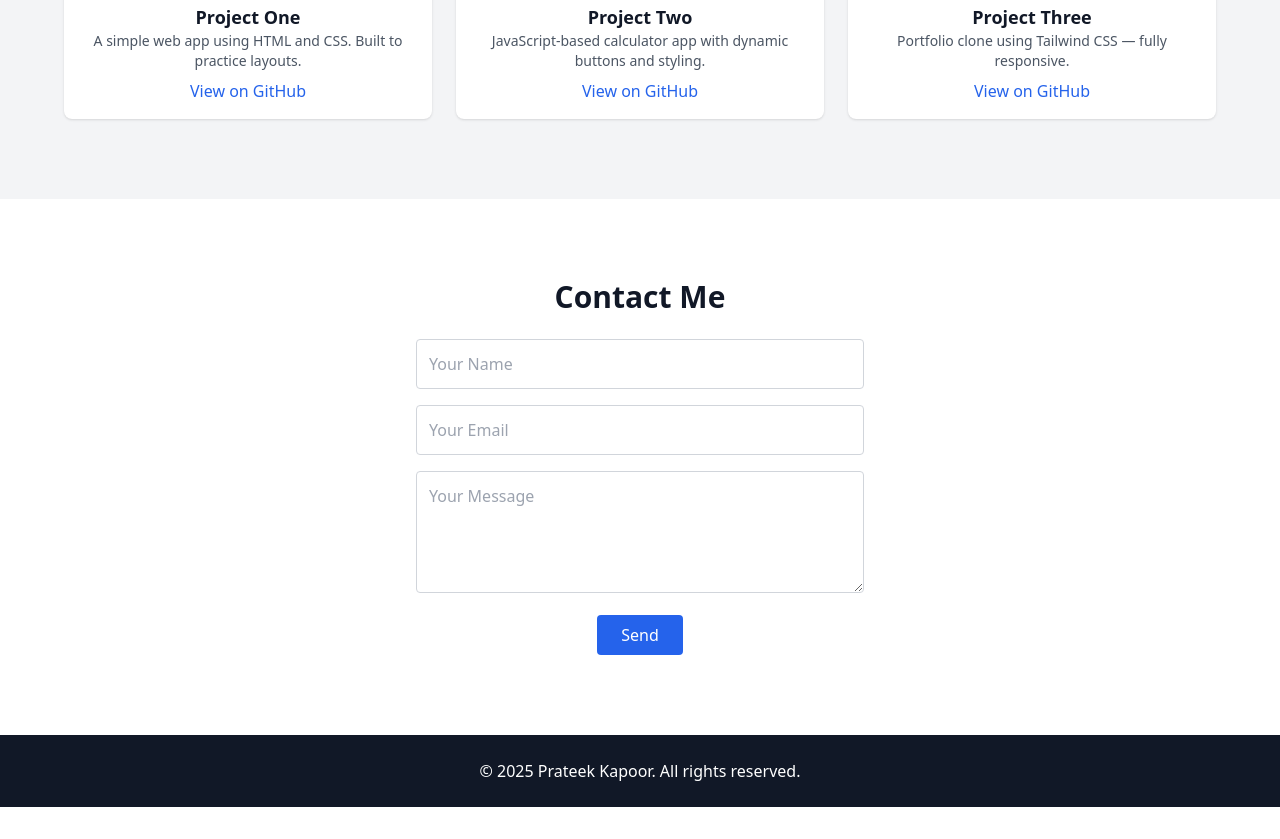
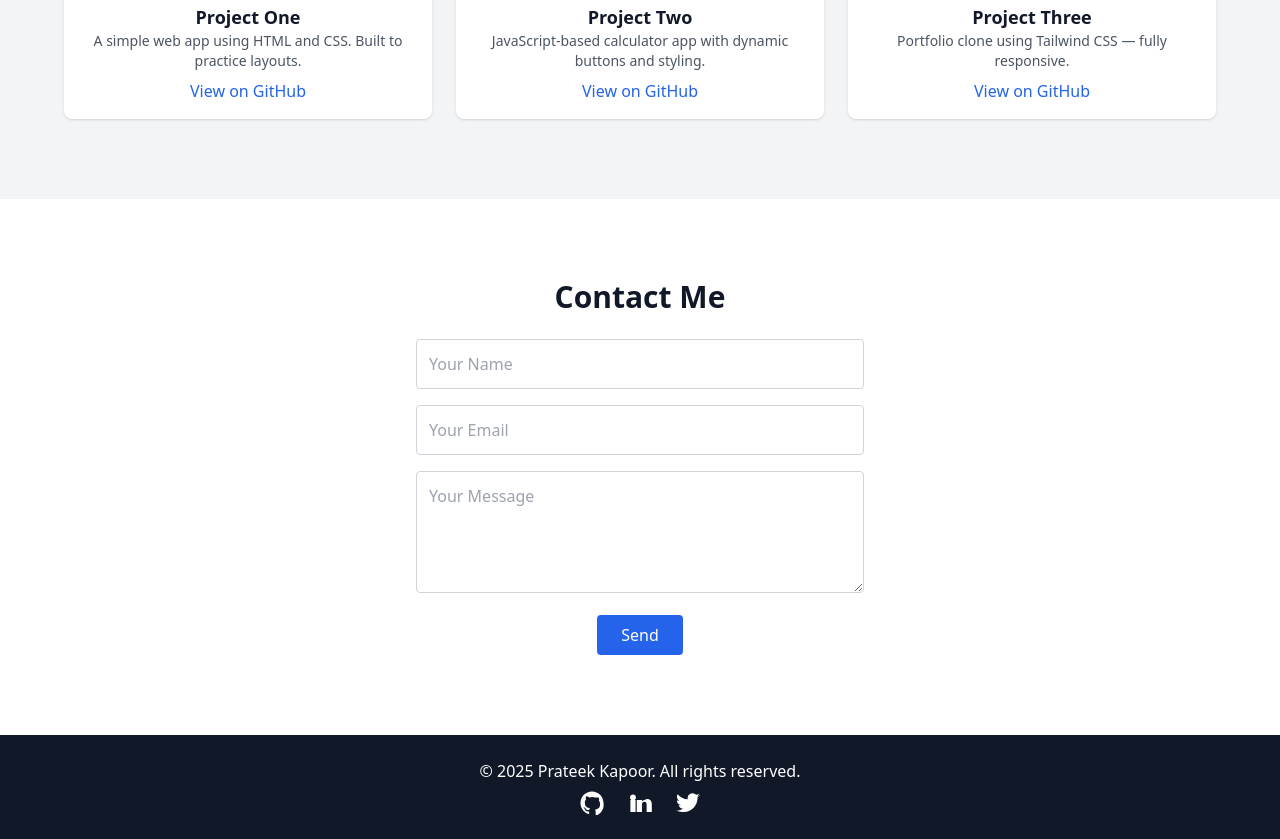
Before and after one commit to Prateek-k-11/portfolio-project, a plain HTML site: page index.html in a window 1280 px wide. Shown: the part 1829-2668 px from the top of the page. Before the commit the page ends 2636 px from the top, so only its background shows below. Drawn offline with nearby package versions, Linux system fonts and the light colour scheme.

Commit message:
Update index.html

```diff
--- a/index.html
+++ b/index.html
@@ -23,9 +23,11 @@
 
   <!-- Home Section -->
   <section id="home" class="min-h-screen flex flex-col items-center justify-center px-4 text-center bg-gray-100 pt-20">
+    <!-- Intro with name, title and quote -->
     <h1 class="text-4xl font-bold mb-4">Hi, I'm Prateek Kapoor</h1>
     <p class="text-xl text-gray-700 mb-2">Aspiring Web Developer</p>
     <p class="italic text-gray-500">"Turning coffee into code."</p>
+    <!-- Resume button (inactive link for now) -->
     <a href="#" class="mt-6 inline-block px-6 py-2 bg-blue-600 text-white rounded-lg hover:bg-blue-700">
       Download Resume
     </a>
@@ -33,7 +35,9 @@
 
   <!-- About Me Section -->
   <section id="about" class="py-20 bg-white text-center px-6">
+    <!-- Header -->
     <h2 class="text-3xl font-bold mb-6">About Me</h2>
+    <!-- Description paragraphs -->
     <p class="text-lg text-gray-700 mb-4">
       I'm a passionate student learning web development. I enjoy creating websites that are both visually appealing and functionally sound.
     </p>
@@ -41,6 +45,7 @@
       My goal is to become a full-stack developer and work on meaningful projects that solve real-world problems.
     </p>
 
+    <!-- Skills List -->
     <h3 class="text-2xl font-semibold mt-10 mb-4">Skills</h3>
     <ul class="text-left max-w-md mx-auto list-disc list-inside text-gray-600">
       <li>HTML</li>
@@ -49,6 +54,7 @@
       <li>Tailwind CSS</li>
     </ul>
 
+    <!-- Education Info -->
     <h3 class="text-2xl font-semibold mt-10 mb-4">Education</h3>
     <div class="bg-gray-100 p-4 rounded-lg inline-block text-left text-gray-700">
       <p><strong>University Name</strong> — B.Tech in Computer Science</p>
@@ -61,7 +67,7 @@
     <h2 class="text-3xl font-bold mb-10">My Projects</h2>
     <div class="grid grid-cols-1 md:grid-cols-3 gap-6 max-w-6xl mx-auto">
 
-      <!-- Project 1 -->
+      <!-- Project Card 1 -->
       <div class="bg-white rounded-lg shadow p-4 hover:scale-105 hover:shadow-lg transition">
         <img src="https://placehold.co/300x200" alt="Project 1" class="mb-4 rounded">
         <h3 class="text-lg font-semibold">Project One</h3>
@@ -69,7 +75,7 @@
         <a href="#" class="text-blue-600 mt-2 inline-block">View on GitHub</a>
       </div>
 
-      <!-- Project 2 -->
+      <!-- Project Card 2 -->
       <div class="bg-white rounded-lg shadow p-4 hover:scale-105 hover:shadow-lg transition">
         <img src="https://placehold.co/300x200" alt="Project 2" class="mb-4 rounded">
         <h3 class="text-lg font-semibold">Project Two</h3>
@@ -77,7 +83,7 @@
         <a href="#" class="text-blue-600 mt-2 inline-block">View on GitHub</a>
       </div>
 
-      <!-- Project 3 -->
+      <!-- Project Card 3 -->
       <div class="bg-white rounded-lg shadow p-4 hover:scale-105 hover:shadow-lg transition">
         <img src="https://placehold.co/300x200" alt="Project 3" class="mb-4 rounded">
         <h3 class="text-lg font-semibold">Project Three</h3>
@@ -90,6 +96,7 @@
   <!-- Contact Section -->
   <section id="contact" class="py-20 bg-white text-center px-6">
     <h2 class="text-3xl font-bold mb-6">Contact Me</h2>
+    <!-- Simple contact form -->
     <form class="max-w-md mx-auto">
       <input type="text" placeholder="Your Name" class="w-full p-3 mb-4 border border-gray-300 rounded" />
       <input type="email" placeholder="Your Email" class="w-full p-3 mb-4 border border-gray-300 rounded" />
@@ -98,9 +105,29 @@
     </form>
   </section>
 
-  <!-- Footer -->
+  <!-- Footer with Social Icons -->
   <footer class="bg-gray-900 text-white text-center py-6">
-    &copy; 2025 Prateek Kapoor. All rights reserved.
+    <p class="mb-2">&copy; 2025 Prateek Kapoor. All rights reserved.</p>
+    <div class="flex justify-center space-x-6">
+      <!-- GitHub Icon -->
+      <a href="https://github.com" target="_blank" aria-label="GitHub">
+        <svg xmlns="http://www.w3.org/2000/svg" class="h-6 w-6 hover:text-blue-400" fill="currentColor" viewBox="0 0 24 24">
+          <path d="M12 .5C5.65.5.5 5.65.5 12c0 5.09 3.29 9.4 7.86 10.94.58.1.79-.25.79-.56v-1.97c-3.2.7-3.87-1.45-3.87-1.45-.53-1.35-1.3-1.71-1.3-1.71-1.07-.73.08-.72.08-.72 1.18.08 1.8 1.2 1.8 1.2 1.05 1.8 2.76 1.28 3.43.98.1-.76.41-1.28.75-1.58-2.55-.29-5.23-1.27-5.23-5.64 0-1.25.45-2.27 1.2-3.07-.12-.3-.52-1.51.11-3.15 0 0 .98-.31 3.2 1.18a11.2 11.2 0 0 1 5.83 0C17.8 6.35 18.78 6.66 18.78 6.66c.63 1.64.23 2.85.11 3.15.75.8 1.2 1.82 1.2 3.07 0 4.38-2.69 5.34-5.25 5.62.42.37.8 1.1.8 2.22v3.29c0 .31.21.66.8.56A11.51 11.51 0 0 0 23.5 12C23.5 5.65 18.35.5 12 .5z"/>
+        </svg>
+      </a>
+      <!-- LinkedIn Icon -->
+      <a href="https://linkedin.com" target="_blank" aria-label="LinkedIn">
+        <svg xmlns="http://www.w3.org/2000/svg" class="h-6 w-6 hover:text-blue-400" fill="currentColor" viewBox="0 0 24 24">
+          <path d="M4.98 3.5C3.34 3.5 2 4.84 2 6.48c0 1.63 1.34 2.97 2.98 2.97 1.64 0 2.97-1.34 2.97-2.97C7.95 4.84 6.62 3.5 4.98 3.5zM2.4 21h5.16V9H2.4v12zM16.64 9c-1.39 0-2.3.76-2.68 1.48h-.04V9h-5.17v12h5.2v-6.7c0-1.77.33-3.48 2.52-3.48 2.15 0 2.17 2.02 2.17 3.6V21h5.17v-6.92c0-3.62-.79-6.08-5.17-6.08z"/>
+        </svg>
+      </a>
+      <!-- Twitter Icon -->
+      <a href="https://twitter.com" target="_blank" aria-label="Twitter">
+        <svg xmlns="http://www.w3.org/2000/svg" class="h-6 w-6 hover:text-blue-400" fill="currentColor" viewBox="0 0 24 24">
+          <path d="M23.95 4.57a10 10 0 0 1-2.82.78 4.93 4.93 0 0 0 2.17-2.71c-.95.56-2.01.97-3.13 1.2a4.92 4.92 0 0 0-8.4 4.49c-4.09-.2-7.71-2.17-10.14-5.14a4.93 4.93 0 0 0-.66 2.48c0 1.71.87 3.22 2.18 4.1a4.93 4.93 0 0 1-2.23-.61v.06a4.92 4.92 0 0 0 3.95 4.83 4.9 4.9 0 0 1-1.29.17c-.31 0-.62-.03-.92-.08a4.93 4.93 0 0 0 4.6 3.42 9.86 9.86 0 0 1-6.1 2.1c-.4 0-.79-.02-1.17-.07A13.9 13.9 0 0 0 7.55 21c9.05 0 14-7.5 14-14 0-.21 0-.42-.01-.63a9.87 9.87 0 0 0 2.41-2.5z"/>
+        </svg>
+      </a>
+    </div>
   </footer>
 
 </body>
```
